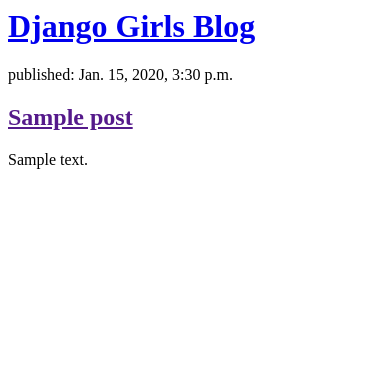
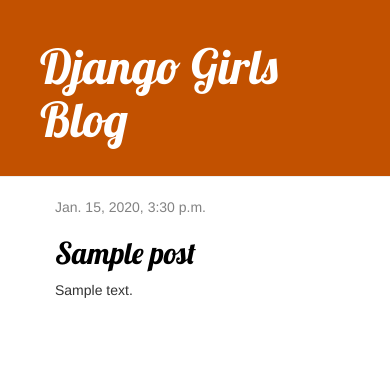
Before and after one commit to pranjal3163/my-first-blog, a Django app: page / in a window 390 px wide. Shown: the top 369 px of the page. Run offline with Django 3.2, Linux system fonts and the light colour scheme; tables that the repository leaves empty hold one stand-in row (values such as "Sample post"); some libraries are stand-ins or nearby versions.

Commit message:
Style sheet

```diff
--- /dev/null
+++ b/mysite/blog/static/css/blog.css
@@ -0,0 +1,46 @@
+.page-header {
+    background-color: #C25100;
+    margin-top: 0;
+    padding: 20px 20px 20px 40px;
+}
+
+.page-header h1, .page-header h1 a, .page-header h1 a:visited, .page-header h1 a:active {
+    color: #ffffff;
+    font-size: 36pt;
+    text-decoration: none;
+}
+
+.content {
+    margin-left: 40px;
+}
+
+h1, h2, h3, h4 {
+    font-family: 'Lobster', cursive;
+}
+
+.date {
+    color: #828282;
+}
+
+.save {
+    float: right;
+}
+
+.post-form textarea, .post-form input {
+    width: 100%;
+}
+
+.top-menu, .top-menu:hover, .top-menu:visited {
+    color: #ffffff;
+    float: right;
+    font-size: 26pt;
+    margin-right: 20px;
+}
+
+.post {
+    margin-bottom: 70px;
+}
+
+.post h2 a, .post h2 a:visited {
+    color: #000000;
+}
--- /dev/null
+++ b/mysite/blog/templates/blog/base.html
@@ -0,0 +1,24 @@
+{% load static %}
+<html>
+    <head>
+        <title>Django Girls blog</title>
+        <link rel="stylesheet" href="//maxcdn.bootstrapcdn.com/bootstrap/3.2.0/css/bootstrap.min.css">
+        <link rel="stylesheet" href="//maxcdn.bootstrapcdn.com/bootstrap/3.2.0/css/bootstrap-theme.min.css">
+        <link rel="stylesheet" href="{% static 'css/blog.css' %}">
+        <link href="//fonts.googleapis.com/css?family=Lobster&subset=latin,latin-ext" rel="stylesheet" type="text/css">
+
+    </head>
+    <body>
+	    <div class="page-header">
+    	    <h1><a href="/">Django Girls Blog</a></h1>
+	    </div>
+	    <div class="content container">
+    	    <div class="row">
+        	    <div class="col-md-8">
+      		      	{% block content %}
+            		{% endblock %}
+	            </div>
+	        </div>
+   		 </div>
+	</body>
+</html>
--- a/mysite/blog/templates/blog/post_list.html
+++ b/mysite/blog/templates/blog/post_list.html
@@ -1,11 +1,14 @@
-<div>
-    <h1><a href="/">Django Girls Blog</a></h1>
-</div>
+{% extends 'blog/base.html' %}
 
-{% for post in posts %}
-    <div>
-        <p>published: {{ post.published_date }}</p>
-        <h2><a href="">{{ post.title }}</a></h2>
-        <p>{{ post.text|linebreaksbr }}</p>
-    </div>
-{% endfor %}
+{% block content %}
+
+	{% for post in posts %}
+    	<div class="post">
+        	<div class="date">
+            	{{ post.published_date }}
+	        </div>
+    	    <h2><a href="">{{ post.title }}</a></h2>
+        	<p>{{ post.text|linebreaksbr }}</p>
+	    </div>
+	{% endfor %}
+{% endblock %}
```
